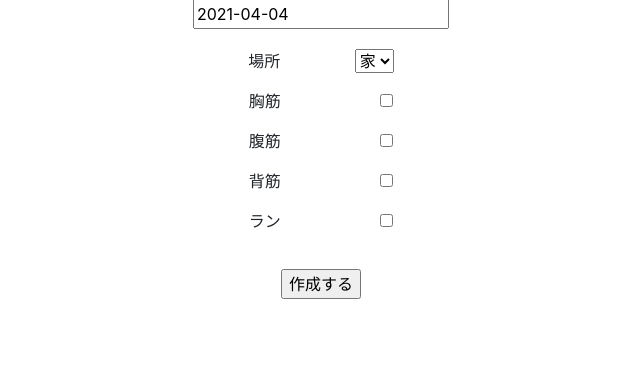
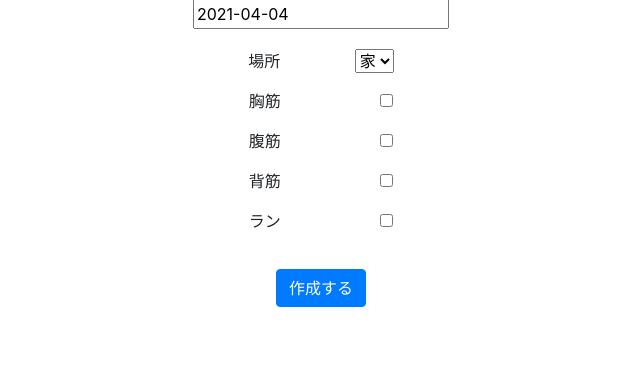
Before and after one commit to shou9/mustle_calendar, a Django app: page /create/ in a window 1280 px wide. Shown: the part 71-448 px from the top of the page, without its empty margins (319-959 px from the left). Run offline with Django 3.2, Linux system fonts and the light colour scheme; the visitor is signed in with stand-in values (Sample User, id 1); some libraries are stand-ins or nearby versions.

Commit message:
#2 ボタンの色を青色に統一

```diff
--- a/mustlecalendarproject/templates/create.html
+++ b/mustlecalendarproject/templates/create.html
@@ -54,7 +54,7 @@
     {% endfor %}
 
     <input type='hidden' name='user' value={{ user.id }}>
-    <input style="margin-top: 20px" type='submit' value='作成する'>
+    <input style="margin-top: 20px" type='submit' class="btn btn-primary" value='作成する'>
 </form>
 
 
--- a/mustlecalendarproject/templates/update.html
+++ b/mustlecalendarproject/templates/update.html
@@ -31,7 +31,7 @@
 <form action="" method='POST' style="margin-top:65px">{%csrf_token%}
     <div style="margin-bottom: 20px">{{ object.date|date:"Y/m/d" }}</div>
     {{ form.as_p }}
-    <input style="margin-top: 20px" type='submit' value='更新する'>
+    <input style="margin-top: 20px" type='submit' class="btn btn-primary" value='更新する'>
 </form>
 
 
```
